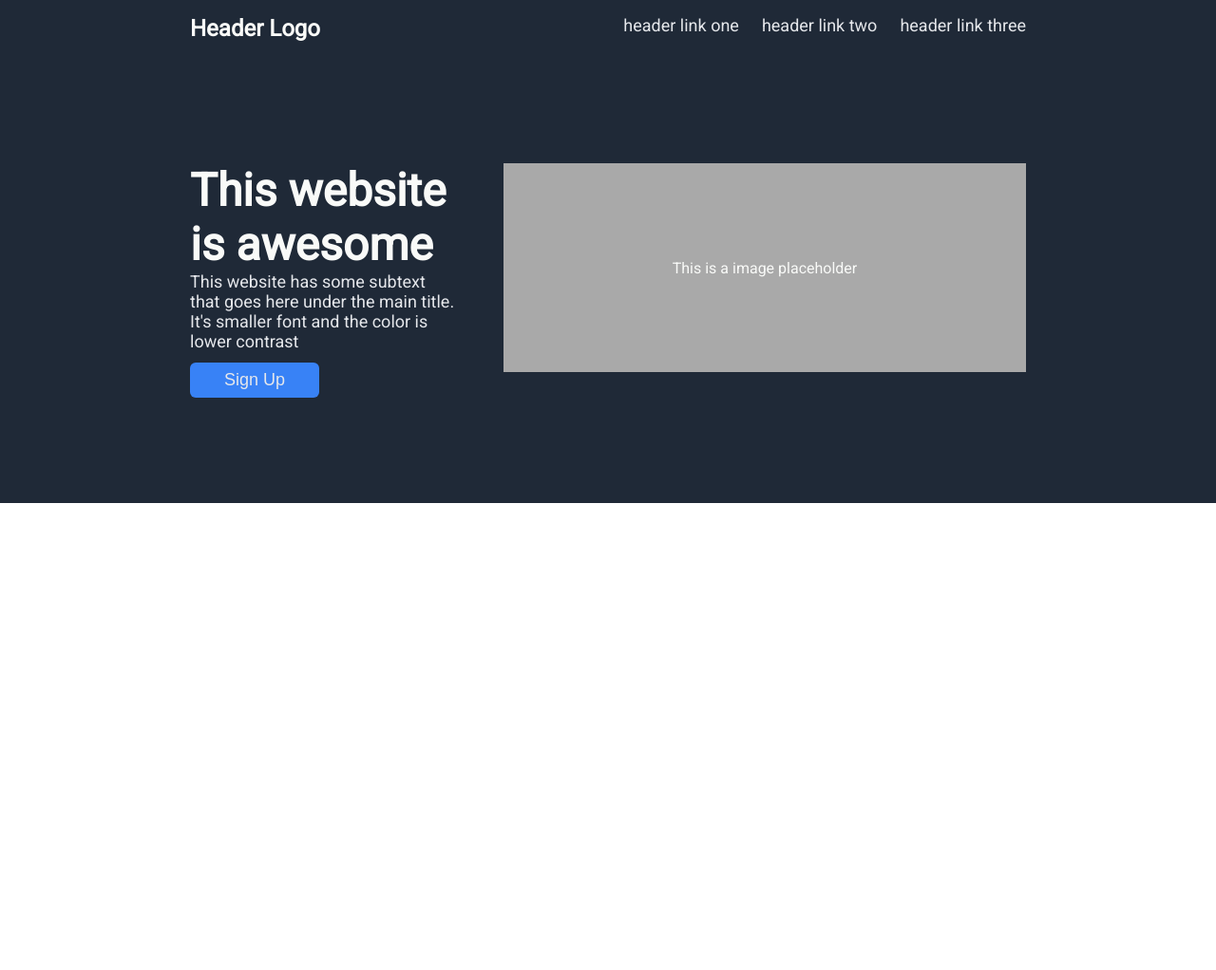
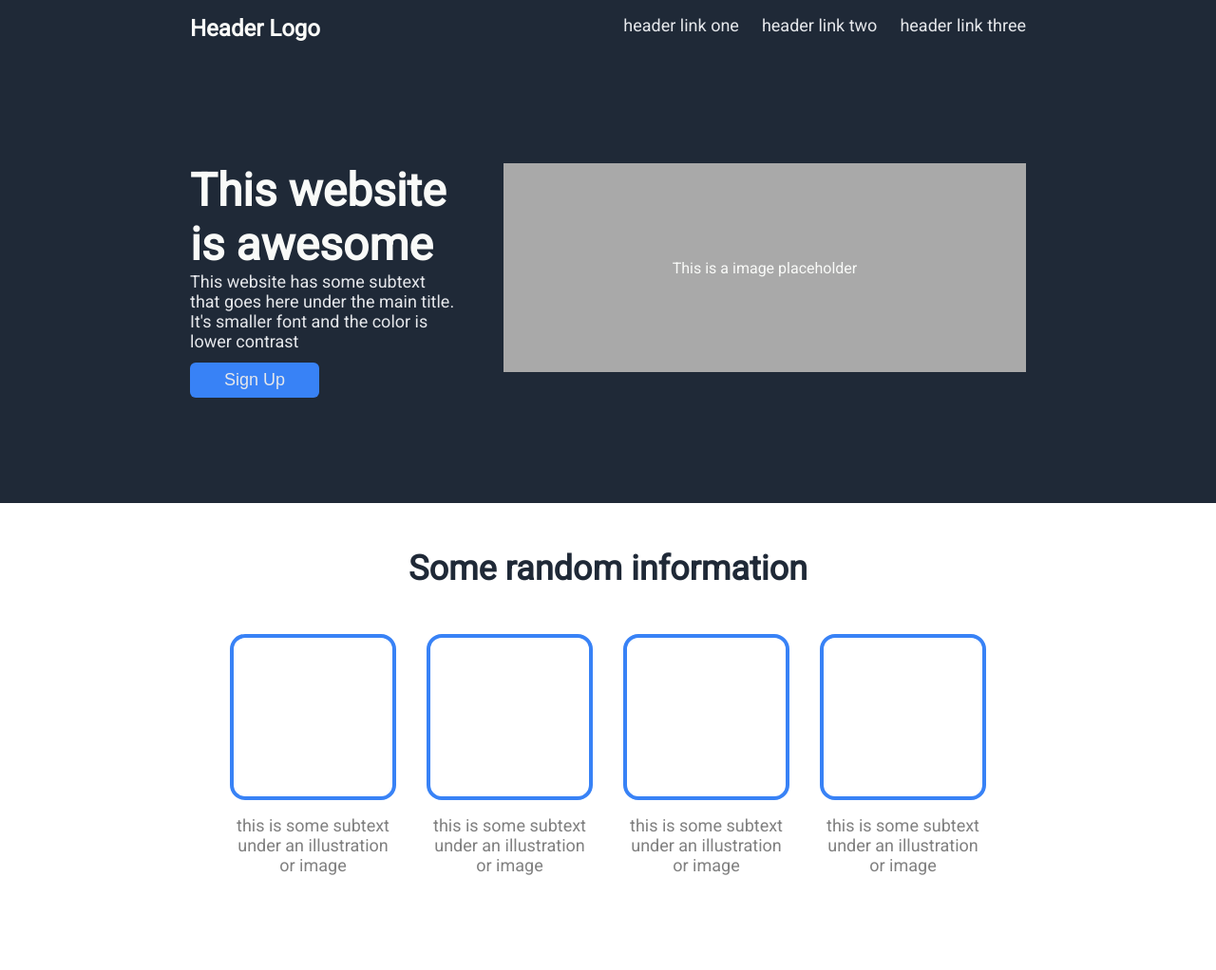
Before and after one commit to BrianFiset/landing_page, a plain HTML site: page index.html in a window 1280 px wide. Shown: the whole page at 95% size. Before the commit the page ends 800 px from the top, so only its background shows below. Drawn offline with Linux system fonts and the light colour scheme.

Commit message:
Add information section

```diff
--- a/index.html
+++ b/index.html
@@ -24,5 +24,26 @@
             <div class="img-placeholder">This is a image placeholder</div>
         </div>
     </header>
+    <div class="img-section">
+        <div class="title">Some random information</div>
+        <div class="img-container">
+            <div class="item">
+                <div class="img"></div>
+                <div class="text">this is some subtext under an illustration or image</div>
+            </div>
+            <div class="item">
+                <div class="img"></div>
+                <div class="text">this is some subtext under an illustration or image</div>
+            </div>
+            <div class="item">
+                <div class="img"></div>
+                <div class="text">this is some subtext under an illustration or image</div>
+            </div>
+            <div class="item">
+                <div class="img"></div>
+                <div class="text">this is some subtext under an illustration or image</div>
+            </div>
+        </div>
+    </div>
 </body>
 </html>
--- a/style.css
+++ b/style.css
@@ -13,6 +13,8 @@ header {
     height: 530px;
     background-color: #1f2937;
     color: #f9faf8;
+    display: flex;
+    flex-direction: column;
 }
 
 .header-top,
@@ -78,3 +80,45 @@ li {
     font-size: 18px;
     color: #e5e7eb;
 }
+
+/* Information Section */
+
+.img-section {
+    display: flex;
+    flex-direction: column;
+    align-items: center;
+}
+
+.img-section > .title {
+    font-size: 36px;
+    font-weight: bolder;
+    color: #1f2937;
+    margin-top: 48px;
+    margin-bottom: 48px;
+}
+
+.img-container {
+    display: flex;
+    gap: 32px;
+}
+
+.item {
+    display: flex;
+    flex-direction: column;
+    width: 175px;
+    margin-bottom: 100px;
+}
+
+.item > .img {
+    margin-bottom: 16px;
+    height: 175px;
+    width: 175px;
+    border: 4px solid #3882f6;
+    border-radius: 16px;
+}
+
+.item > .text {
+    font-size: 18px;
+    color: grey;
+    text-align: center;
+}
```
